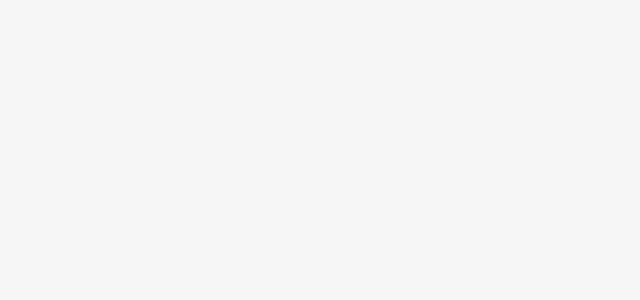
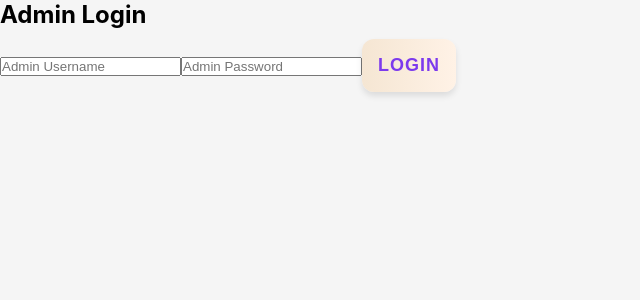
Before and after one commit to Aran169/City-Monitor, a React (Create React App) app in the folder Frontend/: page /admin-login in a window 1280 px wide. Before the commit this address had no page. Shown: the top 300 px of the page, without its empty margins (0-640 px from the left). Built offline with nearby package versions, Linux system fonts and the light colour scheme.

Commit message:
frontend

```diff
--- a/Frontend/src/App.js
+++ b/Frontend/src/App.js
@@ -13,6 +13,9 @@ import ForgotPassword from "./Forgetpass/Forgetpass";
 import ResetPassword from "./Resetpass/Resetpass";
 import VerifyEmail from "./Verifyemail/Verifyemail";
 import LoginRequired from "./LoginRequired/LoginRequired";
+import AdminDashboard from "./admin/adminDashboard.jsx";
+import AdminLogin from "./admin/AdminLogin.jsx";
+import { Navigate } from 'react-router-dom';
 
 function App() {
   return (
@@ -31,6 +34,17 @@ function App() {
         <Route path="/reset-password/:token" element={<ResetPassword />} />
         <Route path="/verify-email/:token" element={<VerifyEmail />} />
         <Route path="/login-required" element={<LoginRequired />} />
+        <Route
+  path="/admin"
+  element={
+    localStorage.getItem('isAdmin') ? (
+      <AdminDashboard />
+    ) : (
+      <Navigate to="/admin-login" replace />
+    )
+  }
+/>
+        <Route path="/admin-login" element={<AdminLogin />} />
 
       </Routes>
     </Router>
--- a/Frontend/src/Navbar/Navbar.jsx
+++ b/Frontend/src/Navbar/Navbar.jsx
@@ -58,6 +58,7 @@ function Navbar() {
           <Link to="/features">Features</Link>
           <Link to={user ? "/analysis" : "/login-required"}>Analysis</Link>
           <Link to="/about">About</Link>
+          <Link to="/admin-login" className="nav-link">Admin Login</Link>
 
           {user ? (
                         <div className='dropdown'>
--- /dev/null
+++ b/Frontend/src/admin/AdminLogin.jsx
@@ -0,0 +1,57 @@
+import React, { useState } from 'react';
+import { useNavigate } from 'react-router-dom';
+import axios from 'axios';
+
+
+const AdminLogin = () => {
+  const [formData, setFormData] = useState({ username: '', password: '' });
+  const [error, setError] = useState('');
+  const navigate = useNavigate();
+
+  // Use REACT_APP_RENDER_LINK from your .env file
+  const renderLink = process.env.REACT_APP_RENDER_LINK || 'http://localhost:5000';
+
+  const handleChange = (e) => {
+    setFormData({ ...formData, [e.target.name]: e.target.value });
+  };
+
+  const handleSubmit = async (e) => {
+    e.preventDefault();
+    try {
+      // Use full production base URL
+      await axios.post(`${renderLink}/api/admin/login`, formData);
+      localStorage.setItem('isAdmin', true);
+      navigate('/admin'); // Redirect to admin dashboard
+    } catch (err) {
+      setError(err.response?.data?.message || 'Login failed');
+    }
+  };
+
+  return (
+    <div className="admin-login-container">
+      <h2>Admin Login</h2>
+      <form onSubmit={handleSubmit} className="admin-login-form">
+        <input
+          type="text"
+          name="username"
+          placeholder="Admin Username"
+          value={formData.username}
+          onChange={handleChange}
+          required
+        />
+        <input
+          type="password"
+          name="password"
+          placeholder="Admin Password"
+          value={formData.password}
+          onChange={handleChange}
+          required
+        />
+        {error && <p className="error-msg" style={{ color: 'red' }}>{error}</p>}
+        <button type="submit">Login</button>
+      </form>
+    </div>
+  );
+};
+
+export default AdminLogin;
--- /dev/null
+++ b/Frontend/src/admin/adminDashboard.jsx
@@ -0,0 +1,89 @@
+import React, { useEffect, useState } from 'react';
+import axios from 'axios';
+import { getAuth } from 'firebase/auth'; // Firebase Auth SDK
+
+const AdminDashboard = () => {
+  const [users, setUsers] = useState([]);
+  const auth = getAuth();
+
+  const getToken = async () => {
+    const user = auth.currentUser;
+    if (!user) return null;
+    return await user.getIdToken();
+  };
+
+  const fetchUsers = async () => {
+    const token = await getToken();
+    if (!token) return;
+
+    const res = await axios.get('/api/admin/users', {
+      headers: { Authorization: `Bearer ${token}` },
+    });
+    setUsers(res.data);
+  };
+
+  const handleBlockToggle = async (id) => {
+    const token = await getToken();
+    if (!token) return;
+
+    await axios.patch(`/api/admin/user/${id}/block`, {}, {
+      headers: { Authorization: `Bearer ${token}` },
+    });
+    fetchUsers(); // refresh
+  };
+
+  const handleDelete = async (id) => {
+    const token = await getToken();
+    if (!token) return;
+
+    await axios.delete(`/api/admin/user/${id}`, {
+      headers: { Authorization: `Bearer ${token}` },
+    });
+    fetchUsers(); // refresh
+  };
+
+  useEffect(() => {
+    fetchUsers();
+  }, []);
+
+  return (
+    <div className="p-4">
+      <h2 className="text-2xl font-bold mb-4">Admin Panel - Users</h2>
+      <table className="min-w-full border">
+        <thead>
+          <tr className="bg-gray-200">
+            <th className="p-2 border">Name</th>
+            <th className="p-2 border">Email</th>
+            <th className="p-2 border">Verified</th>
+            <th className="p-2 border">Actions</th>
+          </tr>
+        </thead>
+        <tbody>
+          {users.map((user) => (
+            <tr key={user._id} className="text-center">
+              <td className="p-2 border">{user.fullName}</td>
+              <td className="p-2 border">{user.email}</td>
+              <td className="p-2 border">{user.isVerified ? 'Yes' : 'No'}</td>
+              <td className="p-2 border">
+                <button
+                  className="bg-yellow-500 text-white px-2 py-1 rounded mr-2"
+                  onClick={() => handleBlockToggle(user._id)}
+                >
+                  {user.isVerified ? 'Block' : 'Unblock'}
+                </button>
+                <button
+                  className="bg-red-600 text-white px-2 py-1 rounded"
+                  onClick={() => handleDelete(user._id)}
+                >
+                  Delete
+                </button>
+              </td>
+            </tr>
+          ))}
+        </tbody>
+      </table>
+    </div>
+  );
+};
+
+export default AdminDashboard;
```
Also changed, not shown: 1 other file (tests, documents, lock files or other folders).
